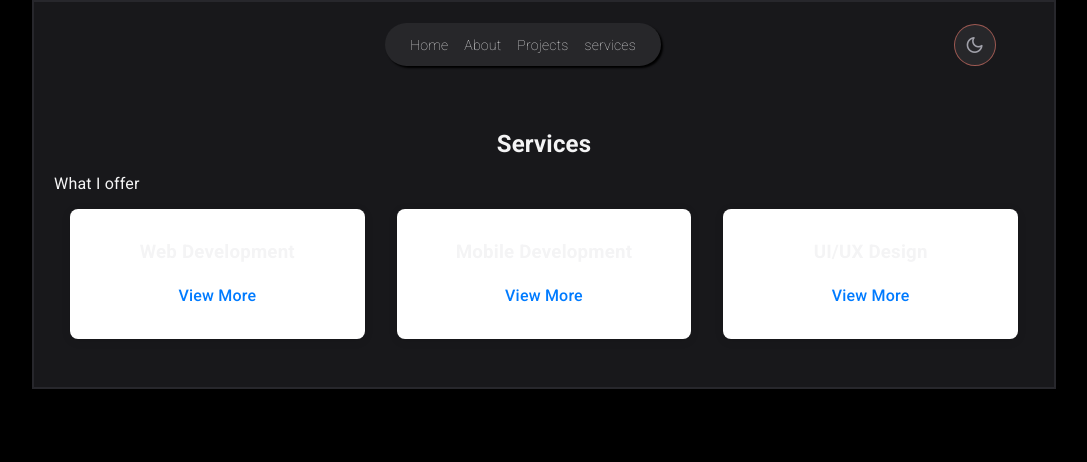
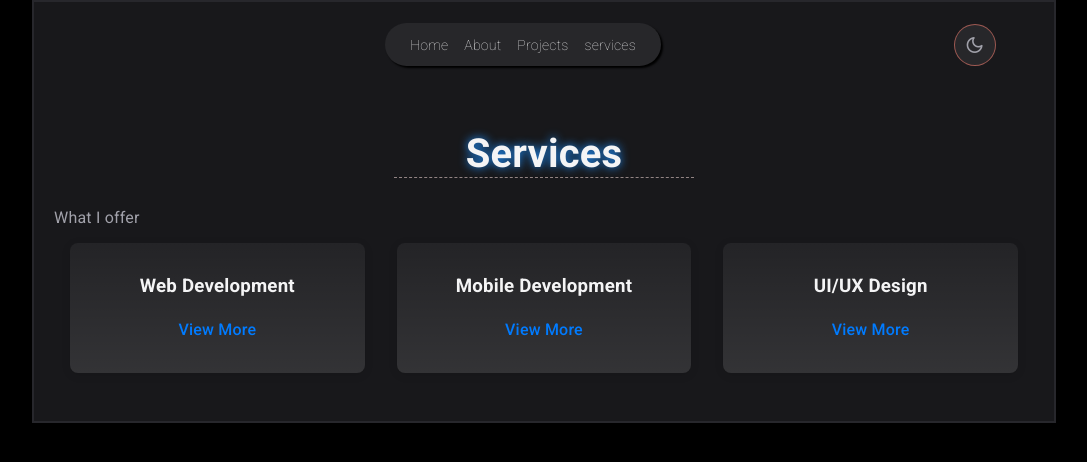
Before and after one commit to Youssefassad0/My_Own_portfolio, a React (Vite) app in the folder my-app/: page /services in a window 1280 px wide. Shown: the top 462 px of the page, without its empty margins (96-1183 px from the left). Built offline with nearby package versions, Linux system fonts and the light colour scheme.

Commit message:
post all services

```diff
--- a/my-app/src/components/hero/hero.css
+++ b/my-app/src/components/hero/hero.css
@@ -111,9 +111,9 @@ section.hero .all-icons .icon:hover {
 }
 
 .led-effect {
-  color: #1e90ff; /* Beautiful blue color */
+  color: var(--text-shadow); /* Beautiful blue color */
   text-shadow: 0 0 8px rgba(30, 144, 255, 0.6), 0 0 16px rgba(30, 144, 255, 0.5),
-    0 0 24px rgba(30, 144, 255, 0.4), 0 0 32px rgba(30, 144, 255, 0.3),
+    0 0 24px rgba(41, 52, 63, 0.4), 0 0 32px rgba(30, 144, 255, 0.3),
     0 0 40px rgba(30, 144, 255, 0.2);
   animation: led-animation 1s infinite alternate;
 }
--- a/my-app/src/components/main/main.css
+++ b/my-app/src/components/main/main.css
@@ -52,10 +52,7 @@ main section.right-section.flex {
   border: 1px solid rgba(93, 188, 252, 0.3);
   border-radius: 7px;
   transition: 0.4s;
-  background-image: linear-gradient(
-    rgba(255, 255, 255, 0.05),
-    rgba(255, 255, 255, 0.116)
-  );
+  background-image:var(--bg-card);
 }
 .card:hover {
   border: 1px solid var(--blue);
--- a/my-app/src/components/services/service.css
+++ b/my-app/src/components/services/service.css
@@ -9,7 +9,21 @@
   text-align: center;
   margin-bottom: 1rem;
 }
+.service_title {
+  color: var(--title);
+  font-weight: 600;
+  font-size: 2.5rem;
+  border-bottom: 1px dashed rgb(146, 132, 132);
+  width: 300px;
+  margin-left: auto;
+  margin-right: auto;
+  margin-bottom: 30px;
+  text-shadow: 0px 0px 10px var(--text-shadow) ;
+}
 
+.service_subtitle {
+  color: var(--subtitle);
+}
 .services_container {
   display: flex;
   flex-wrap: wrap;
@@ -17,7 +31,7 @@
 }
 
 .services_content {
-    background: #fff;
+  background: var(--bg-card);
   border-radius: 0.5rem;
   box-shadow: 0 2px 10px rgba(0, 0, 0, 0.1);
   margin: 1rem;
@@ -25,6 +39,14 @@
   text-align: center;
   width: calc(33.333% - 2rem);
   position: relative;
+  cursor: pointer;
+  transition: 0.4s;
+
+}
+.services_content:hover{
+  scale: 1.1;
+  border: 1px solid var(--blue);
+
 }
 
 .services__title {
--- a/my-app/src/index.css
+++ b/my-app/src/index.css
@@ -36,6 +36,11 @@ html {
   --secondary-color: #03dac5;
   --background-color: #f4f4f4;
   --container-padding: 20px;
+  --text-shadow: #1e90ff;
+  --bg-card: linear-gradient(
+    rgba(255, 255, 255, 0.05),
+    rgba(255, 255, 255, 0.116)
+  );
 }
 
 .light {
@@ -50,8 +55,13 @@ html {
   --scrollbar-bg: #ddd;
   --scrollbar-thumb: #bbb;
   --scrollbar-thumb-hover: #888;
+  --text-shadow: #94a0ac;
+
+  --bg-card: linear-gradient(
+    rgba(255, 255, 255, 0.05),
+    rgba(255, 255, 255, 0.116)
+  );
 }
-
 
 body {
   background-color: var(--primary);
```
Lines whose indentation alone changed are shown as unchanged.
